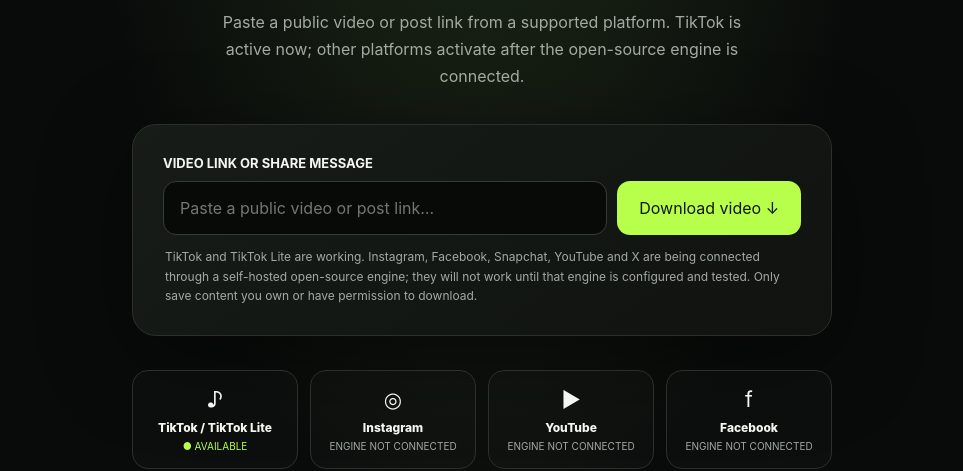
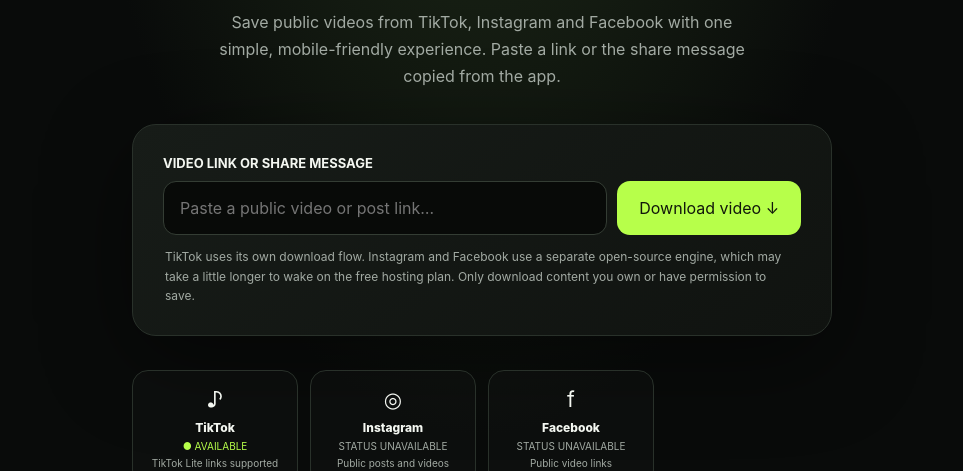
Before and after one commit to genzchamp/oba-downloader, a website: page public/index.html in a window 1280 px wide. Shown: the part 329-800 px from the top of the page, without its empty margins (158-1121 px from the left). Drawn offline with Linux system fonts and the light colour scheme; no server answers.

Commit message:
Polish downloader UI for TikTok, Instagram and Facebook

```diff
--- a/public/index.html
+++ b/public/index.html
@@ -15,18 +15,18 @@
 </head>
 <body><div class="wrap">
 <header class="nav"><div class="brand"><div class="logo">Ø</div><span>ØBΛ <span style="color:var(--lime)">DOWNLOADER</span></span></div><span class="pill">● BUILT FOR MOBILE</span></header>
-<main><section class="hero"><div class="eyebrow">Simple. Fast. Thoughtful.</div><h1>Your videos.<br><span>Your way.</span></h1><p>Paste a public video or post link from a supported platform. TikTok is active now; other platforms activate after the open-source engine is connected.</p></section>
-<section class="card"><label class="label" for="url">VIDEO LINK OR SHARE MESSAGE</label><form id="form"><div class="inputrow"><input class="urlinput" id="url" type="text" inputmode="url" autocomplete="off" autocapitalize="off" spellcheck="false" placeholder="Paste a public video or post link…" required maxlength="4096"><button class="btn" id="submit" type="submit">Download video ↓</button></div></form><p class="hint">TikTok and TikTok Lite are working. Instagram, Facebook, Snapchat, YouTube and X are being connected through a self-hosted open-source engine; they will not work until that engine is configured and tested. Only save content you own or have permission to download.</p><div id="result" class="result hidden" role="status" aria-live="polite"></div></section>
-<section class="platforms" aria-label="Platforms"><div class="platform"><div class="picon">♪</div><div class="pname">TikTok / TikTok Lite</div><div class="pstate live">● AVAILABLE</div></div><div class="platform"><div class="picon">◎</div><div class="pname">Instagram</div><div class="pstate engine-state">ENGINE NOT CONNECTED</div></div><div class="platform"><div class="picon">▶</div><div class="pname">YouTube</div><div class="pstate engine-state">ENGINE NOT CONNECTED</div></div><div class="platform"><div class="picon">f</div><div class="pname">Facebook</div><div class="pstate engine-state">ENGINE NOT CONNECTED</div></div><div class="platform"><div class="picon">𝕏</div><div class="pname">X / Twitter</div><div class="pstate engine-state">ENGINE NOT CONNECTED</div></div><div class="platform"><div class="picon">👻</div><div class="pname">Snapchat</div><div class="pstate engine-state">ENGINE NOT CONNECTED</div></div><div class="platform"><div class="picon">▧</div><div class="pname">Pinterest</div><div class="pstate">PLANNED</div></div><div class="platform"><div class="picon">◉</div><div class="pname">Reddit</div><div class="pstate">PLANNED</div></div><div class="platform"><div class="picon">＋</div><div class="pname">More platforms</div><div class="pstate">IN DEVELOPMENT</div></div></section>
+<main><section class="hero"><div class="eyebrow">Simple. Fast. Thoughtful.</div><h1>Your videos.<br><span>Your way.</span></h1><p>Save public videos from TikTok, Instagram and Facebook with one simple, mobile-friendly experience. Paste a link or the share message copied from the app.</p></section>
+<section class="card"><label class="label" for="url">VIDEO LINK OR SHARE MESSAGE</label><form id="form"><div class="inputrow"><input class="urlinput" id="url" type="text" inputmode="url" autocomplete="off" autocapitalize="off" spellcheck="false" placeholder="Paste a public video or post link…" required maxlength="4096"><button class="btn" id="submit" type="submit">Download video ↓</button></div></form><p class="hint" id="download-hint">TikTok uses its own download flow. Instagram and Facebook use a separate open-source engine, which may take a little longer to wake on the free hosting plan. Only download content you own or have permission to save.</p><div id="result" class="result hidden" role="status" aria-live="polite"></div></section>
+<section class="platforms" aria-label="Supported platforms"><div class="platform"><div class="picon">♪</div><div class="pname">TikTok</div><div class="pstate live">● AVAILABLE</div><div class="pstate">TikTok Lite links supported</div></div><div class="platform"><div class="picon">◎</div><div class="pname">Instagram</div><div class="pstate engine-state">CHECKING ENGINE…</div><div class="pstate">Public posts and videos</div></div><div class="platform"><div class="picon">f</div><div class="pname">Facebook</div><div class="pstate engine-state">CHECKING ENGINE…</div><div class="pstate">Public video links</div></div></section>
 <section class="section"><h2>Made to feel effortless.</h2><div class="features"><article class="feature"><div>✦</div><b>Clean by design</b><p>A calm, premium interface that stays easy to use on a phone.</p></article><article class="feature"><div>↗</div><b>Paste the whole message</b><p>The downloader extracts a supported link from the text copied from the app.</p></article><article class="feature"><div>⌁</div><b>Privacy-minded</b><p>No account needed for the current TikTok flow. Avoid sharing private links or personal data.</p></article></div></section>
 </main><footer class="footer">© <span id="year"></span> ØBΛ Downloader · Built with care, by the permission of Allah.<br><br>Respect creators, copyright and each platform's terms.</footer></div>
 <script>
-const form=document.getElementById("form"),input=document.getElementById("url"),button=document.getElementById("submit"),result=document.getElementById("result");
+const form=document.getElementById("form"),input=document.getElementById("url"),button=document.getElementById("submit"),result=document.getElementById("result"),hint=document.getElementById("download-hint");
 document.getElementById("year").textContent=new Date().getFullYear();
 function show(message){result.classList.remove("hidden");result.replaceChildren();const p=document.createElement("div");p.textContent=message;result.appendChild(p)}
 form.addEventListener("submit",async e=>{
  e.preventDefault();const text=input.value.trim();if(!text)return;
- button.disabled=true;button.textContent="Finding video…";show("Finding your video link…");
+ button.disabled=true;button.textContent="Finding video…";const isInstagram=/instagram\.com/i.test(text),isFacebook=/(facebook\.com|fb\.watch)/i.test(text);show(isInstagram||isFacebook?"Connecting to the download engine… The first request after inactivity may take a little longer.":"Finding your video link…");
  try{
   const response=await fetch("/download?url="+encodeURIComponent(text));const json=await response.json();
   if(!response.ok||!json.success){show(json.message||"Could not process this link.");return}
@@ -42,6 +42,6 @@
  }catch{show("Network error. Please check your connection and try again.")}
  finally{button.disabled=false;button.textContent="Download video ↓"}
 });
-fetch("/api").then(r=>r.json()).then(info=>{if(info.engineConfigured){document.querySelectorAll(".engine-state").forEach(el=>{el.textContent="ENGINE CONNECTED · TESTING";el.style.color="var(--lime)"});}}).catch(()=>{});
+fetch("/api").then(r=>r.json()).then(info=>{document.querySelectorAll(".engine-state").forEach(el=>{el.textContent=info.engineConfigured?"ENGINE CONFIGURED · MAY NEED WAKE-UP":"ENGINE NOT CONFIGURED";if(info.engineConfigured)el.style.color="var(--lime)";});if(!info.engineConfigured)hint.textContent="TikTok is available. Instagram and Facebook need the separate download engine to be configured. Only download content you own or have permission to save.";}).catch(()=>{document.querySelectorAll(".engine-state").forEach(el=>{el.textContent="STATUS UNAVAILABLE";});});
 if("serviceWorker" in navigator)window.addEventListener("load",()=>navigator.serviceWorker.register("/sw.js").catch(()=>{}));
 </script></body></html>
```
